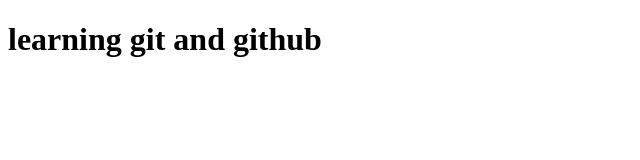
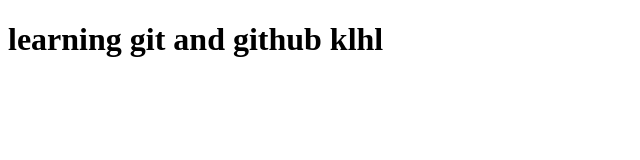
Before and after one commit to 20BD1A05BL/remoterepo, a plain HTML site: page index.html in a window 1280 px wide. Shown: the whole page, without its empty margins (0-640 px from the left). Drawn offline with Linux system fonts and the light colour scheme.

Commit message:
second commit

```diff
--- a/index.html
+++ b/index.html
@@ -6,7 +6,7 @@
     <title>Document</title>
 </head>
 <body>
-    <h1>learning git and github</h1>
+    <h1>learning git and github klhl</h1>
 
 </body>
 </html>
```
